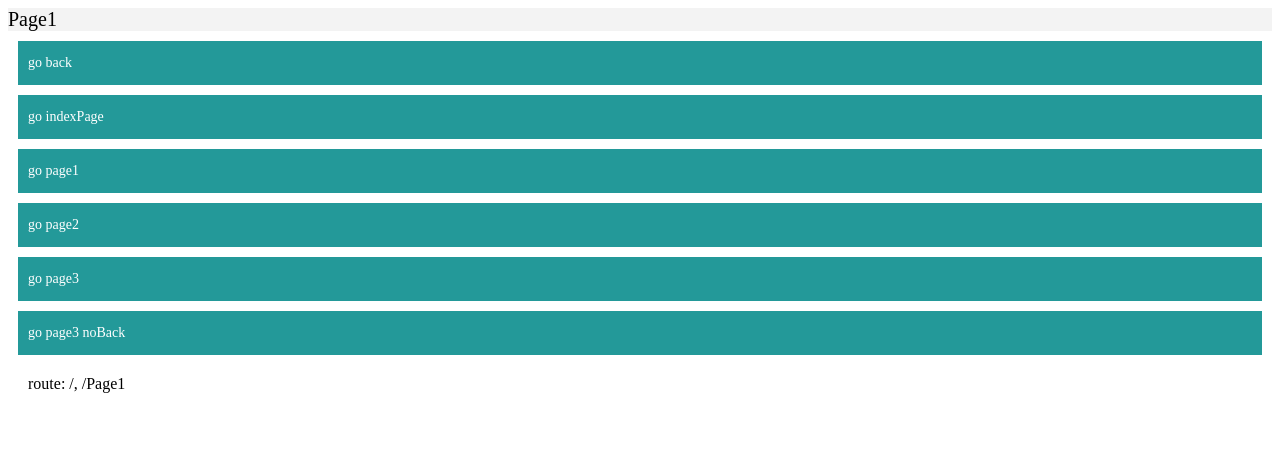
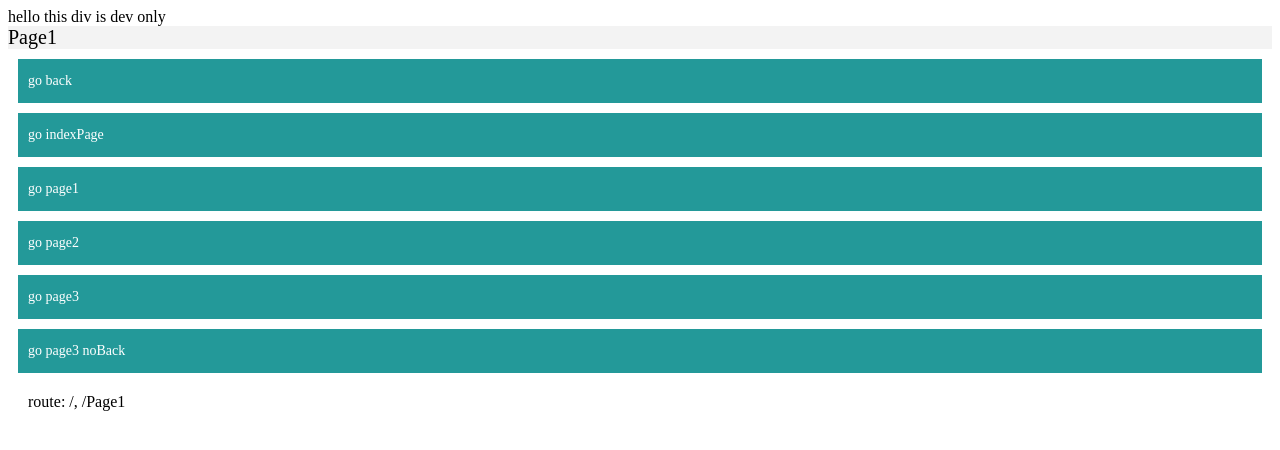
Before and after one commit to MarsAndHeart/my-basic-react-demo, a React app: page / in a window 1280 px wide. Both pictures are taken after a click on the element "go page1". Shown: the top 450 px of the page. Built offline with nearby package versions, Linux system fonts and the light colour scheme.

Commit message:
add __DEV__ in webpack

```diff
--- a/src/pages/Page1.js
+++ b/src/pages/Page1.js
@@ -9,6 +9,7 @@ import Navigation from '../component/Navigation';
 
 const Page1 = () => (
   <div>
+    {__DEV__ && <div>hello this div is dev only</div>}
     <div style={{fontSize:20,backgroundColor:'#F3F3F3'}}>Page1</div>
     <Navigation/>
   </div>
--- a/webpack.config.js
+++ b/webpack.config.js
@@ -47,6 +47,9 @@ module.exports = {
   },
 
   plugins: [
+    new webpack.DefinePlugin({
+      __DEV__:'true'
+    }),
     new HtmlWebpackPlugin({
       template: __dirname + "/src/index.tmpl.html"
     }),
```
Also changed, not shown: .eslintrc.js.
